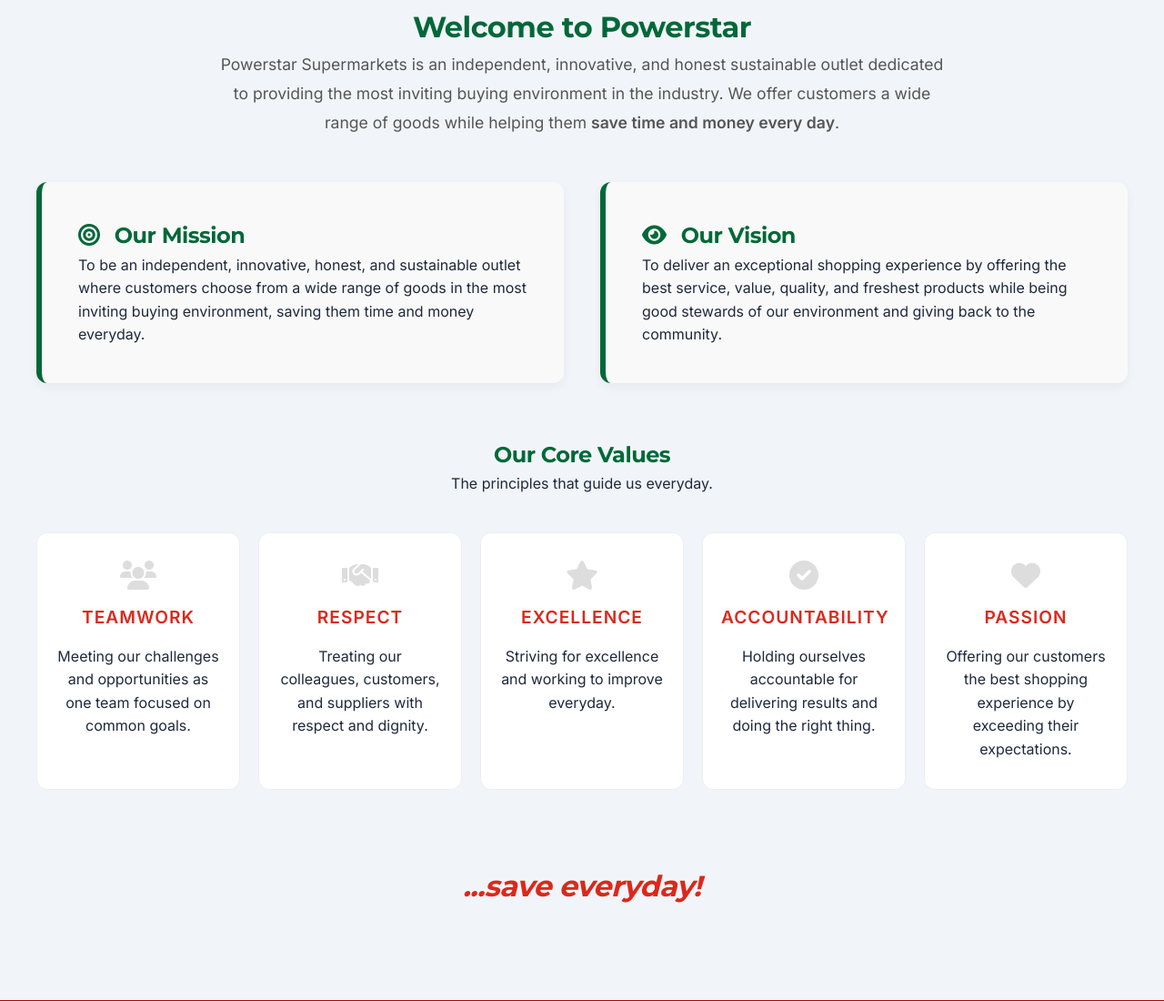
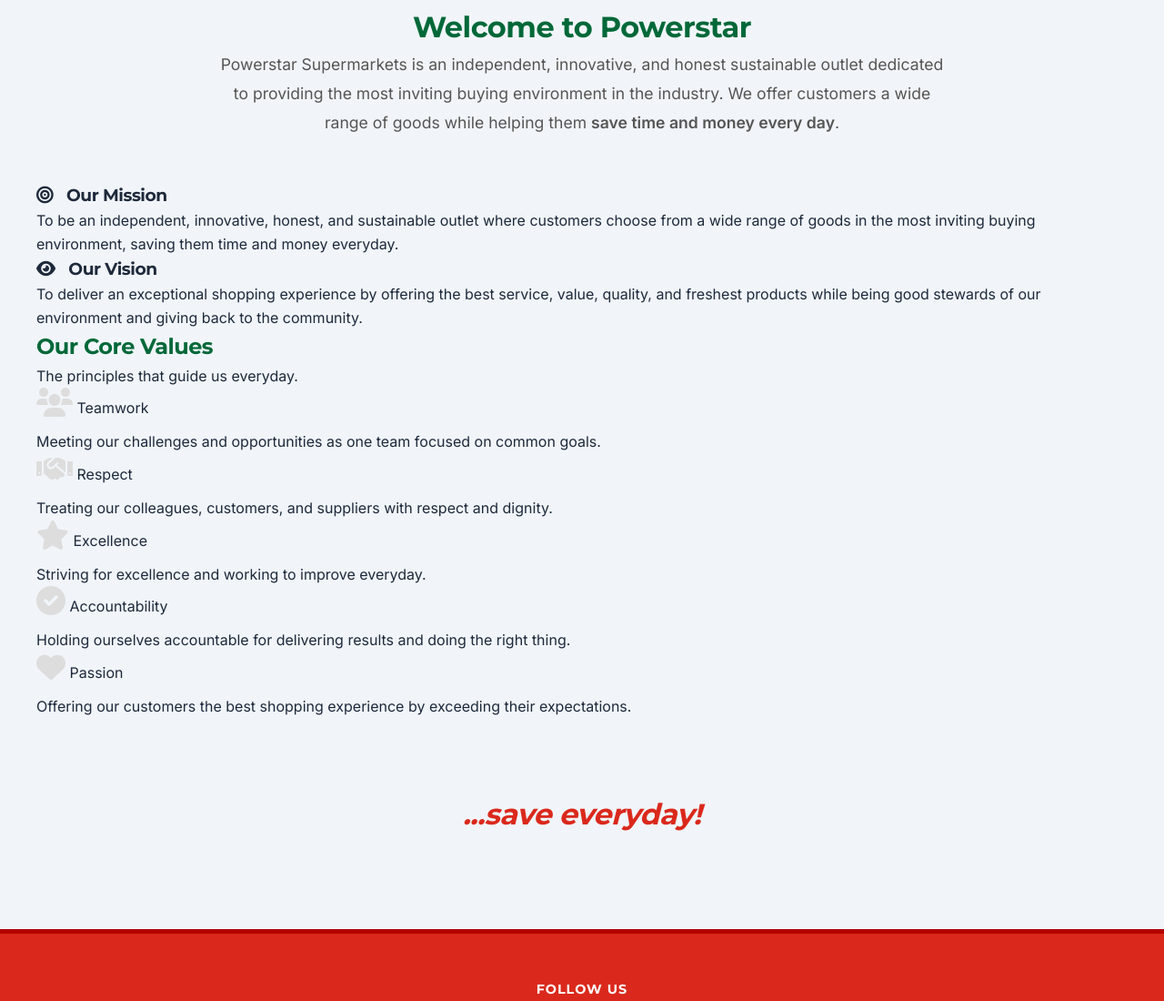
Before and after one commit to MarkTechKe-design/powerstar-website, a PHP site: page /about.html in a window 1280 px wide. Shown: the part 560-1660 px from the top of the page at 91% size. Run offline with PHP 8.4, Linux system fonts and the light colour scheme.

Commit message:
Update theme name and refactor styles

```diff
--- a/css/style.css
+++ b/css/style.css
@@ -320,91 +293,16 @@ footer {
         text-align: left; width: 100%; border-radius: 0;
     }
 
-    /* General Layout Fixes */
+    /* Layout Fixes */
     .hero { height: 75vh; border-radius: 0 0 30px 30px; }
     .hero h1 { font-size: 2.5rem; }
     .contact-container, .hero-btns { flex-direction: column; }
     .contact-column, .loyalty-card { min-width: 100%; padding: 30px; }
     .button, .btn-primary { width: 100%; }
-}
-/* --- ABOUT US PAGE STYLES --- */
 
-/* Mission & Vision Grid */
-.mission-vision-grid {
-    display: grid;
-    grid-template-columns: repeat(auto-fit, minmax(300px, 1fr));
-    gap: 40px;
-    margin-top: 40px;
-    margin-bottom: 60px;
+    /* Fix News Grid Overlap on Mobile */
+    .news-grid { margin-top: 30px; }
 }
 
-.mv-card {
-    background: #f9f9f9;
-    padding: 40px;
-    border-radius: 12px;
-    border-left: 6px solid #006838; /* Powerstar Green */
-    box-shadow: 0 4px 12px rgba(0,0,0,0.05);
-}
-
-.mv-card h3 {
-    color: #006838;
-    margin-top: 0;
-    font-size: 1.5rem;
-}
-
-/* Core Values Section */
-.values-section {
-    margin-top: 60px;
-    text-align: center;
-}
-
-.values-grid {
-    display: grid;
-    grid-template-columns: repeat(auto-fit, minmax(220px, 1fr));
-    gap: 20px;
-    margin-top: 40px;
-}
-
-.value-card {
-    background: white;
-    border: 1px solid #eee;
-    padding: 30px 20px;
-    border-radius: 12px;
-    transition: transform 0.3s ease, box-shadow 0.3s ease;
-    text-align: center;
-    position: relative;
-    overflow: hidden;
-}
-
-.value-card:hover {
-    transform: translateY(-5px);
-    box-shadow: 0 10px 25px rgba(0,0,0,0.1);
-    border-color: #DA291C; /* Hover turns border Red */
-}
-
-/* A subtle red top border on hover */
-.value-card::before {
-    content: '';
-    position: absolute;
-    top: 0; left: 0; right: 0;
-    height: 4px;
-    background: #DA291C;
-    transform: scaleX(0);
-    transition: transform 0.3s ease;
-}
-
-.value-card:hover::before {
-    transform: scaleX(1);
-}
-
-.value-title {
-    color: #DA291C;
-    font-weight: 800;
-    font-size: 1.2rem;
-    display: block;
-    margin-bottom: 15px;
-    text-transform: uppercase;
-    letter-spacing: 1px;
-}
 @keyframes slideUp { from { opacity: 0; transform: translateY(40px); } to { opacity: 1; transform: translateY(0); } }
 @keyframes slideDown { from { opacity: 0; transform: translateY(-10px); } to { opacity: 1; transform: translateY(0); } }
```
Also changed, not shown: other parts of css/style.css (+80 -107 lines).
